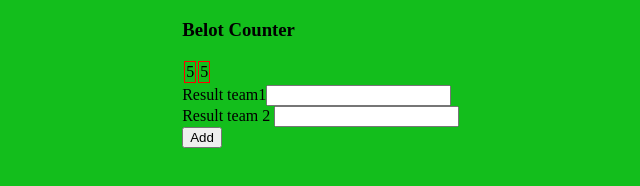
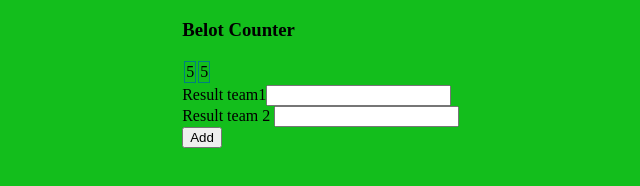
Before and after one commit to stamenov94/belot, a plain HTML site: page index.html in a window 1280 px wide. Both pictures are taken after typing "5", "5" into the empty fields and a click on the button "Add". Shown: the full height of the page, 205-845 px from the left. Drawn offline with Linux system fonts and the light colour scheme.

Commit message:
changed color

```diff
--- a/styles.css
+++ b/styles.css
@@ -29,5 +29,5 @@ li {
 }
 
 td {
-    border: 1px solid red;
+    border: 1px solid teal;
 }
```
